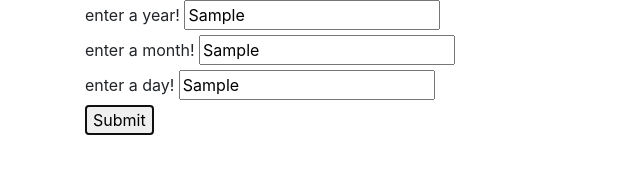
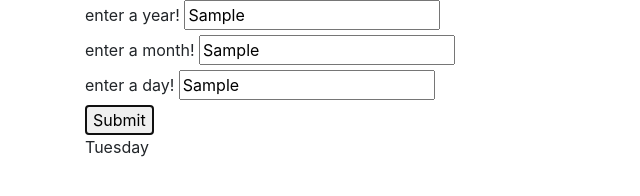
Before and after one commit to MicaelaDJ/WeekdayCalculator.Practice, a website built with webpack: page src/index.html in a window 1280 px wide. Both pictures are taken after typing "Sample", "Sample", "Sample" into the empty fields and a click on the button "Submit". Shown: the full height of the page, 0-640 px from the left. Built offline with nearby package versions, Linux system fonts and the light colour scheme.

Commit message:
add math to return days, not accurate

```diff
--- a/karma.conf.js
+++ b/karma.conf.js
@@ -1,3 +1,5 @@
+const webpackConfig = require('./webpack.config.js');
+
 module.exports = function(config) {
   config.set({
     basePath: '',
--- a/src/index.html
+++ b/src/index.html
@@ -3,8 +3,9 @@
 <head>
     <title>Triangle Tracker</title>
 </head>
+  <div class="container">
     <body>
-      <div class="container">
+
       <form id="day_of_the_week">
         <label for= "year">enter a year!</label>
         <input id="year" type="text">
@@ -17,7 +18,8 @@
         <br>
         <button type="submit">Submit</button>
       </form>
-      </div>
+      <div id="result"></div>
 
     </body>
+  </div>
 </html>
--- a/src/main.js
+++ b/src/main.js
@@ -1,4 +1,5 @@
-import { Date } from "./triangletracker.js";
+/* eslint-disable no-unused-vars */
+import Date from "./triangletracker.js";
 import 'bootstrap';
 import 'bootstrap/dist/css/bootstrap.min.css';
 import $ from 'jquery';
@@ -8,14 +9,20 @@ import './styles.css';
 $(document).ready(function() {
   $("form#day_of_the_week").submit(function(event) {
     event.preventDefault();
-    var year = parseInt($("input#year").val());
-    var month = parseInt($("input#month").val());
-    var day = parseInt($("input#day").val());
-    var date = new Date(month,day,year);
-    date.leapYear(year);
-    console.log(date);
+    let countDays=0;
+    let year = parseInt($("input#year").val());
+    let month = parseInt($("input#month").val());
+    let day = parseInt($("input#day").val());
+    let date = new Date(month,day,year,countDays);
+    countDays+=date.leapYear(year,countDays,month,day);
+    date.getDay(countDays);
+    let result = date.getDay(countDays);
+    $("#result").text(result);
+    date.resetDays(year, month, day);
+
 
 
 
   });
 });
+/* eslint-disable no-unused-vars */
--- a/src/triangletracker.js
+++ b/src/triangletracker.js
@@ -1,20 +1,48 @@
 /* eslint-disable no-unused-vars */
-export class Date {
-  constructor(month, day, year) {
+export default class Date {
+  constructor(month, day, year,countDays) {
     this.month = month;
     this.day = day;
     this.year = year;
+    this.countDays = countDays;
   }
-  leapYear(year) {
-    if ((year % 4 === 0) && (year % 100 !== 0) || (year % 400 === 0)) {
-    console.log("true");
-    return true;
-  } else {
-    console.log("false");
-    return false;
+  leapYear(year,countDays,month,day) {
+
+    const notALeapYear = [31, 28, 31, 30, 31, 30, 31, 31, 30, 31, 30, 31];
+    const aLeapYear = [31, 29, 31, 30, 31, 30, 31, 31, 30, 31, 30, 31];
+    for(let i = 0; i <= this.year-1; i++){
+      if ((year % 4 === 0) && (year % 100 !== 0) || (year % 400 === 0)) {
+        countDays+=366;
+      } else {
+        countDays+=365;
+      }
+    }
+    for(let i = 0; i <= this.month-1; i++){
+      if ((year % 4 === 0) && (year % 100 !== 0) || (year % 400 === 0)) {
+        countDays+=aLeapYear[i];
+      } else {
+        countDays+=notALeapYear[i];
+      }
+    }
+    for(let i = 0; i <= this.day-1; i++){
+        countDays += 1;
+    }
+    return countDays;
   }
 
+  resetDays() {
+    this.countDays = 0;
   }
+
+  getDay(countDays) {
+    const days = ["Tuesday", "Wednesday", "Thursday", "Friday", "Saturday", "Sunday", "Monday"];
+    // let temp = Math.floor(countDays / 4);
+    // countDays = countDays + temp;
+    return (days[countDays % 7]);
+
+    }
+
+
+
 }
-
 /* eslint-disable no-unused-vars */
```
Also changed, not shown: spec/triangle-spec.js (deleted, +0 -12 lines), spec/triangletracker-spec.js (added, +10 -0 lines). Lines whose indentation alone changed are shown as unchanged.
